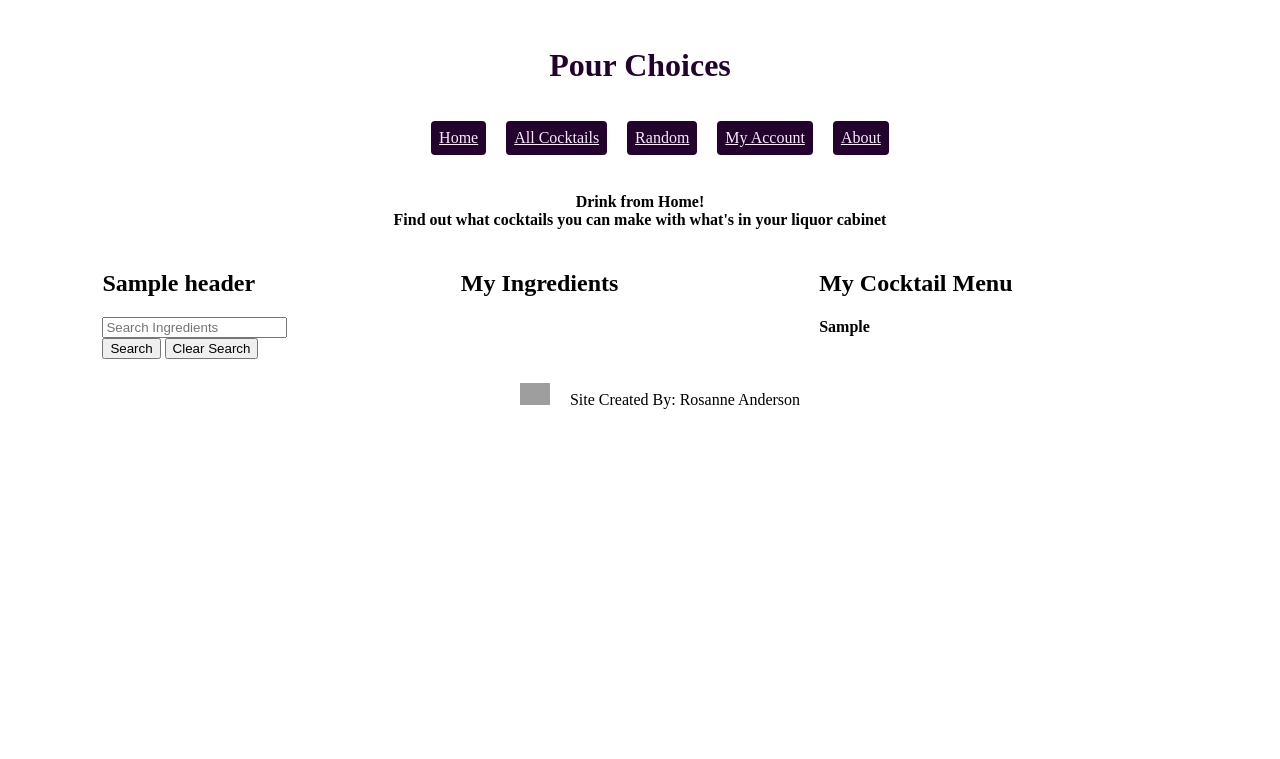
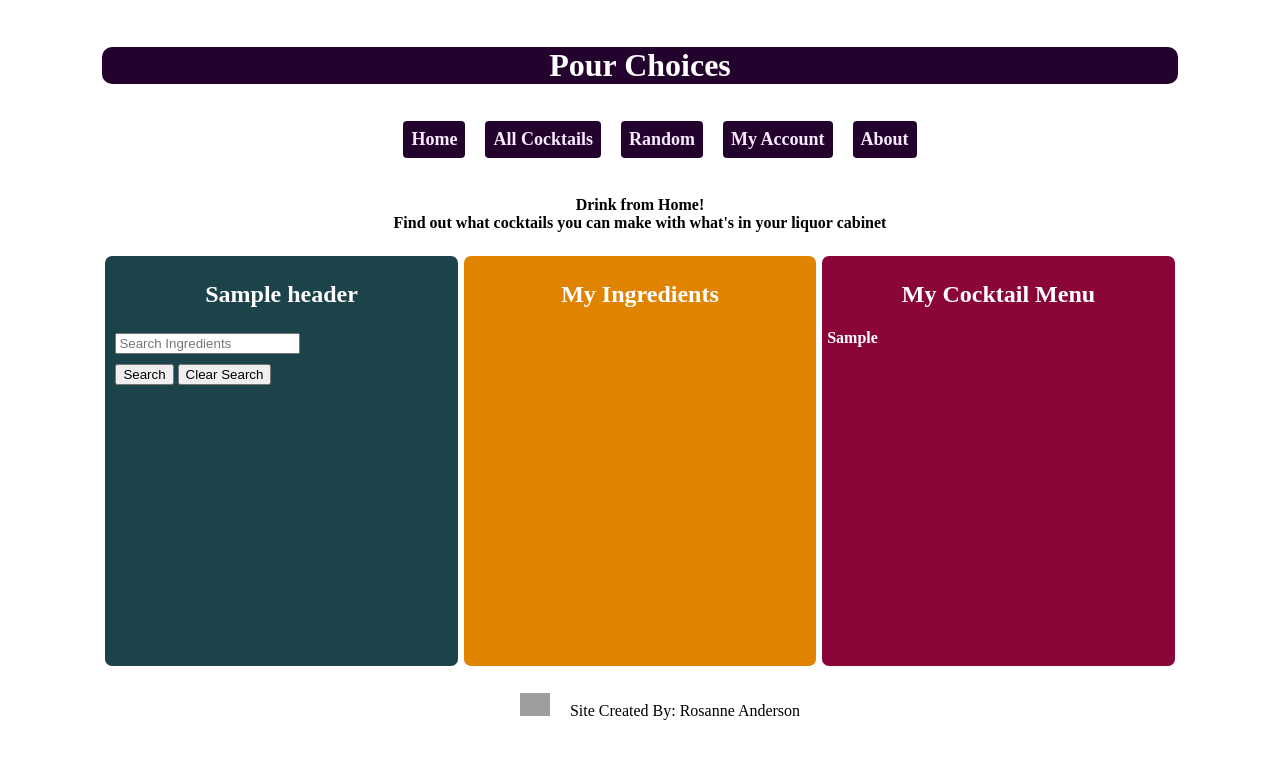
Before and after one commit to RosanneE/Pour_Choices, a Django app: template pour/drinks/templates/home.html in a window 1280 px wide. Shown: the top 759 px of the page. Run offline with Django 4.2, Linux system fonts and the light colour scheme; the template is opened without the code that fills it: most values are stand-ins (such as "Sample title", 1, 10 or a date in 2020); data that the repository does not hold is empty; grey boxes are pictures that could not be loaded.

Commit message:
css updates

```diff
--- a/pour/drinks/static/styles/main.css
+++ b/pour/drinks/static/styles/main.css
@@ -6,6 +6,7 @@
 
 a{
     color: #23022E;
+    text-decoration: none;
 }
 
 body{
@@ -19,6 +20,56 @@ button{
     color: #23022E;
 }
 
+.colone{
+    background-color: #1C424A;
+    color: white;
+    border-radius: 10px;
+    border-color: white;
+    border-width: 3px;
+    border-style: solid;
+    height: 400px;
+    padding: 5px;
+}
+
+.coltwo{
+    background-color: #E08300;
+    color: white;
+    border-radius: 10px;
+    border-color: white;
+    border-width: 3px;
+    border-style: solid;
+    height: 400px;
+    padding: 5px;
+}
+
+.base_style{
+    color: #1D3526;
+    border-color: #1D3526;
+    border-radius: 10px;
+    border-width: 3px;
+    border-style: solid;
+    padding: 10px;
+}
+
+.list_title{
+    text-align: center;
+}
+
+.control{
+    padding: 5px;
+}
+
+.colthree{
+    background-color: #8A0538;
+    color: white;
+    border-radius: 10px;
+    border-color: white;
+    border-width: 3px;
+    border-style: solid;
+    height: 400px;
+    padding: 5px;
+}
+
 h1{
     color: #23022E;
     text-align: center;
@@ -30,9 +81,11 @@ h1{
 
 .icon{
     font-size: 30px;
-    color: green;
-    height: 35px;
-    width: 35px;
+    color: #E08300;
+}
+.icon_two{
+    font-size: 40px;
+    color: #1C424A;
 }
 
 nav {
@@ -59,6 +112,8 @@ nav {
 
 a.nav_link{
     color: #F9EBFE;
+    font-weight: bold;
+    font-size: 18px;
 }
 
 .drink_list{
@@ -100,6 +155,12 @@ li, .nav_bar {
    align-items: center;
 }
 
+.site_title{
+    color: white;
+    background-color: #23022E;
+    border-radius: 10px;
+}
+
 .flex-item{
     margin:auto
 }
--- a/pour/drinks/templates/about.html
+++ b/pour/drinks/templates/about.html
@@ -4,7 +4,7 @@
 {% include 'partials/_navbar.html' %}
 
 <br/>
-<div class = 'About' >
+<div class = 'About base_style' >
     <h3>Work from home?  Drink from home!</h3>
     <p>In the age of work from home, it's easy to miss out on the fun of happy hours and delicious cocktails with friends.  At Pour Choices, we want to make it easy for people to enjoy post work cocktails - whether the happy hour is on video chats or with friends at your home. </p>
     <br/>
--- a/pour/drinks/templates/partials/_base.html
+++ b/pour/drinks/templates/partials/_base.html
@@ -10,7 +10,7 @@
 </head>
 <body>
     <div class = 'site_name'>
-    <h1>Pour Choices</h1>
+    <h1 class = 'site_title'>Pour Choices</h1>
     </div>
         {% block content %}{% endblock %}
 
--- a/pour/drinks/templates/partials/_ingList.html
+++ b/pour/drinks/templates/partials/_ingList.html
@@ -1,7 +1,7 @@
 {% comment %} Ingredient list and Search feature - used on Home page {%
 endcomment %} {% comment %} Search {% endcomment %}
-
-<h2>{{header}}</h2>
+<div class = 'colone'>
+    <h2 class = 'list_title'>{{header}}</h2>
 
     <form class="mb-3" method="get">
         <div class="field has-addons">
@@ -10,12 +10,10 @@ endcomment %} {% comment %} Search {% endcomment %}
                 class="input"
                 type="text"
                 name="ingredient"
-        placeholder="Search Ingredients"
-      />
+                placeholder="Search Ingredients"/>
             </div>
             <div class="control">
             <input class="button is-success" type="submit" value="Search" />
-
             <input
                 type="button"
                 onclick="location.href='{% url 'home' %}'"
@@ -23,7 +21,6 @@ endcomment %} {% comment %} Search {% endcomment %}
             </div>
         </div>
     </form>
-
     {% comment %} Ingredient list {% endcomment %}
     <div class="ingredient_filtered_list">
     {% for ingredient in ingredients%}
@@ -35,3 +32,4 @@ endcomment %} {% comment %} Search {% endcomment %}
         {% endif %}
     {% endfor %}
     </div>
+</div>
--- a/pour/drinks/templates/partials/_menu.html
+++ b/pour/drinks/templates/partials/_menu.html
@@ -1,24 +1,20 @@
 
-
-<h2>My Cocktail Menu</h2>
+<div class = 'colthree'>
+<h2 class = 'list_title'>My Cocktail Menu</h2>
 
 {% comment %} Ingredient list {% endcomment %}
 <div >
     <h4>{{my_menu}}</h4>
     {% comment %} {% for item in my_menu%}
-
         <h4 class="drink_list">{{item}}</h4>
-
     {% endfor %} {% endcomment %}
 
     {% comment %} {% for drink in drinks%}
-
         <h4 class="drink_list">{{drink.drink_name}}</h4>
-
     {% endfor %} {% endcomment %}
 </div>
 
-
+</div>
 {% comment %}
 for this drink
     get myingredients
--- a/pour/drinks/templates/partials/_my_ing.html
+++ b/pour/drinks/templates/partials/_my_ing.html
@@ -1,4 +1,5 @@
-<h2>My Ingredients</h2>
+<div class = 'coltwo'>
+<h2 class = 'list_title' >My Ingredients</h2>
 
 {% comment %} Ingredient list {% endcomment %}
 <div class="my_ing_list">
@@ -6,9 +7,10 @@
     {% for ingredient in ingredients%}
         {% if ingredient.ingredient_boo == True%}
             <div class = 'inline'>
-                <td><a class = 'icon' href='{% url 'ingredient_update' ingredient.id %}'>-</a></td>
+                <td><a class = 'icon_two' href='{% url 'ingredient_update' ingredient.id %}'>-</a></td>
                 <h4 class = 'ings'>{{ingredient.ingredient}}</h4>
             </div>
         {% endif %}
     {% endfor %}
 </div>
+</div>
```
Lines whose indentation alone changed are shown as unchanged.
